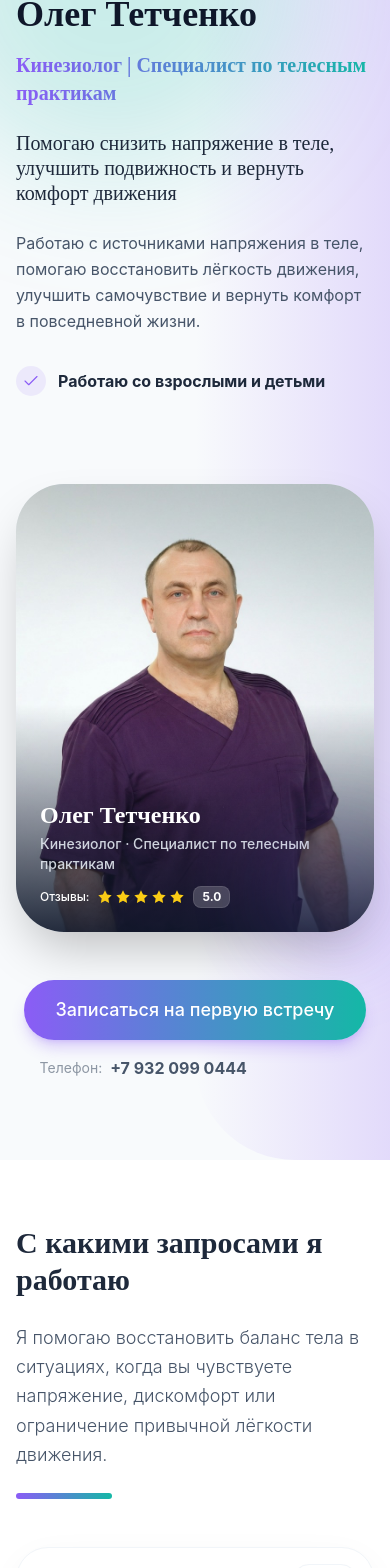
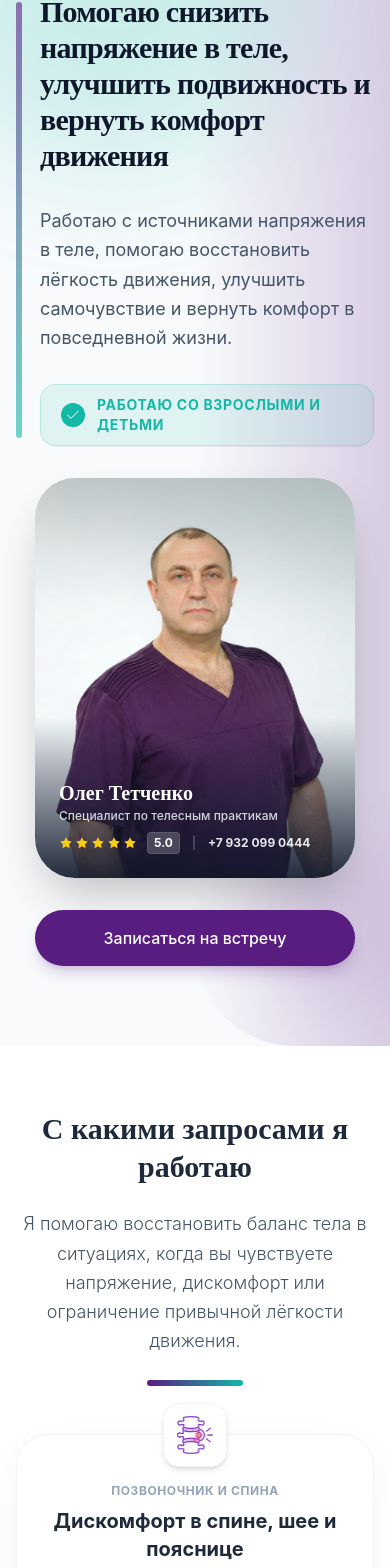
Before and after one commit to TonyGoodMan123/OlegTetchenko, a React (Vite) app: page / in a window 390 px wide. Shown: the part 134-1702 px from the top of the page. Built offline with nearby package versions, Linux system fonts and the light colour scheme; a web font is replaced by a local one.

Commit message:
Final branding, UX, and performance optimizations. Unified colors to #591d81, redesigned Hero section, and implemented full-screen mobile menu.

```diff
--- a/src/components/About.jsx
+++ b/src/components/About.jsx
@@ -107,6 +107,8 @@ const About = () => {
                                 src={galleryImages[currentIndex]}
                                 alt={`Олег Тетченко фото ${currentIndex + 1}`}
                                 className="w-full h-full object-cover transition-all duration-500 ease-in-out"
+                                loading="lazy"
+                                decoding="async"
                             />
 
                             {/* Personal Gallery Nav */}
@@ -142,6 +144,8 @@ const About = () => {
                                 src={certImages[certIndex]}
                                 alt={`Сертификат ${certIndex + 1}`}
                                 className="w-full h-full object-contain bg-slate-50 transition-all duration-500 ease-in-out"
+                                loading="lazy"
+                                decoding="async"
                             />
                             <div className="absolute inset-0 bg-gradient-to-t from-black/20 via-transparent to-transparent opacity-0 group-hover:opacity-100 transition-opacity pointer-events-none" />
 
--- a/src/components/Contacts.jsx
+++ b/src/components/Contacts.jsx
@@ -56,7 +56,7 @@ const Contacts = ({ onOpenModal }) => (
 
                 <button
                     onClick={onOpenModal}
-                    className="w-full py-4 bg-gradient-to-r from-brand-purple to-brand-teal text-white font-bold rounded-full shadow-lg transform active:scale-95 transition-all hover:shadow-xl"
+                    className="w-full py-4 bg-brand-purple text-white font-bold rounded-full shadow-lg transform active:scale-95 transition-all hover:shadow-xl hover:brightness-110"
                 >
                     Записаться
                 </button>
--- a/src/components/Footer.jsx
+++ b/src/components/Footer.jsx
@@ -3,9 +3,6 @@ import React from 'react';
 const Footer = () => (
     <footer className="bg-slate-900 text-slate-400 pt-16 pb-8 px-4 text-center text-sm">
         <div className="max-w-6xl mx-auto border-t border-slate-800 pt-8">
-            <p className="text-white font-serif font-bold text-lg mb-4">Олег Тетченко</p>
-            <p className="mb-8">Кинезиология и телесные практики. Мягкий подход к комфорту движения.</p>
-
             <div className="max-w-2xl mx-auto mb-10 p-6 rounded-2xl bg-slate-800/50 border border-slate-700/50 text-slate-300 text-xs leading-relaxed">
                 <p className="font-bold text-slate-100 mb-2 uppercase tracking-widest">Важно</p>
                 <p>Практики носят консультативный и восстановительный характер, не являются медицинскими услугами и не заменяют обращение к врачу.</p>
--- a/src/components/Header.jsx
+++ b/src/components/Header.jsx
@@ -1,5 +1,5 @@
 import React, { useState, useEffect } from 'react';
-import { Menu, X } from './ui/icons';
+import { Menu, X, Phone } from './ui/icons';
 import Button from './ui/Button';
 
 const Header = ({ onOpenModal }) => {
@@ -18,6 +18,14 @@ const Header = ({ onOpenModal }) => {
         if (el) el.scrollIntoView({ behavior: 'smooth' });
     };
 
+    useEffect(() => {
+        if (isMenuOpen) {
+            document.body.style.overflow = 'hidden';
+        } else {
+            document.body.style.overflow = 'unset';
+        }
+    }, [isMenuOpen]);
+
     const navItems = [
         { name: 'Запросы', id: 'problems' },
         { name: 'Методика', id: 'method' },
@@ -28,18 +36,14 @@ const Header = ({ onOpenModal }) => {
     ];
 
     return (
-        <header className={`fixed top-0 left-0 right-0 z-40 transition-all duration-300 ${scrolled ? 'glass shadow-sm py-3' : 'bg-transparent py-5'}`}>
+        <header className={`fixed top-0 left-0 right-0 transition-all duration-300 ${isMenuOpen ? 'z-[200] bg-white' : scrolled ? 'z-40 glass shadow-sm py-3' : 'z-40 bg-transparent py-5'}`}>
             <div className="max-w-7xl mx-auto px-4 md:px-8 flex items-center justify-between">
                 <div className="flex items-center cursor-pointer gap-2 md:gap-4" onClick={() => window.scrollTo({ top: 0, behavior: 'smooth' })}>
                     {/* Logo - visible on all devices */}
                     <img src="/images/logo.png" alt="Logo" className="h-8 w-8 md:h-12 md:w-12 object-contain" />
 
                     <h1 className="font-serif font-bold text-slate-800 flex items-center gap-2 text-base md:text-2xl">
-                        Олег Тетченко
-                        <span className="text-slate-400 font-light">|</span>
-                        <span className="font-sans font-medium text-slate-500 text-sm md:text-xl">
-                            Специалист по телесным практикам
-                        </span>
+                        Специалист по телесным практикам
                     </h1>
                 </div>
 
@@ -52,28 +56,54 @@ const Header = ({ onOpenModal }) => {
                         ))}
                     </nav>
 
-                    <Button onClick={onOpenModal} variant="primary" className="py-2 px-4 text-sm">
-                        Записаться
-                    </Button>
+                    <a href="tel:+79320990444" className="inline-flex items-center justify-center font-medium transition-all duration-300 transform active:scale-95 px-5 py-2.5 rounded-full bg-brand-purple text-white shadow-lg hover:shadow-xl hover:brightness-110 text-sm">
+                        <Phone size={18} className="mr-2" />
+                        Позвонить
+                    </a>
                 </div>
 
-                <button className="lg:hidden p-2 text-slate-800" onClick={() => setIsMenuOpen(!isMenuOpen)}>
-                    {isMenuOpen ? <X /> : <Menu />}
+                <button className="lg:hidden p-2 text-slate-800 relative z-[110]" onClick={() => setIsMenuOpen(!isMenuOpen)}>
+                    {isMenuOpen ? <X size={32} /> : <Menu size={32} />}
                 </button>
             </div>
 
-            {isMenuOpen && (
-                <div className="absolute top-full left-0 right-0 bg-white shadow-xl border-t border-slate-100 p-6 flex flex-col space-y-4 lg:hidden animate-fade-in max-h-[80vh] overflow-y-auto">
-                    {navItems.map(item => (
-                        <button key={item.name} onClick={() => scrollTo(item.id)} className="text-left text-lg font-medium text-slate-700 py-2 border-b border-slate-50">
-                            {item.name}
-                        </button>
-                    ))}
-                    <Button onClick={() => { setIsMenuOpen(false); onOpenModal(); }} className="w-full mt-4">
-                        Записаться
-                    </Button>
+            {/* Full Screen Mobile Menu Overlay - Instant Open */}
+            <div className={`fixed inset-0 bg-white z-[100] flex flex-col lg:hidden ${isMenuOpen ? 'opacity-100 pointer-events-auto' : 'opacity-0 pointer-events-none'}`}>
+                {/* Top Bar inside menu to maintain logo and close button consistency */}
+                <div className="p-6 flex items-center justify-between border-b border-slate-50">
+                    <div className="flex items-center gap-2">
+                         <img src="/images/logo.png" alt="Logo" className="h-10 w-10 object-contain" />
+                         <span className="font-serif font-bold text-slate-800 text-lg tracking-tight">Олег Тетченко</span>
+                    </div>
                 </div>
-            )}
+
+                <div className="flex-grow flex flex-col items-center justify-center p-8 space-y-8">
+                    <nav className="flex flex-col items-center space-y-6">
+                        {navItems.map((item) => (
+                            <button
+                                key={item.name}
+                                onClick={() => scrollTo(item.id)}
+                                className="text-3xl font-serif font-bold text-slate-800 hover:text-brand-purple transition-all transform active:scale-95"
+                            >
+                                {item.name}
+                            </button>
+                        ))}
+                    </nav>
+
+                    <div className="w-16 h-1 bg-slate-100 rounded-full"></div>
+
+                    <a href="tel:+79320990444" className="flex flex-col items-center gap-2 group">
+                        <span className="text-xs uppercase tracking-[0.2em] text-slate-400 font-bold">Записаться на встречу</span>
+                        <span className="text-2xl font-bold text-brand-purple group-active:scale-95 transition-transform">+7 932 099 0444</span>
+                    </a>
+                </div>
+
+                <div className="p-8 border-t border-slate-50 bg-slate-50/50 flex justify-center">
+                    <div className="flex gap-8 text-slate-400">
+                         <span className="text-sm font-medium italic">Олег Тетченко — Телесные практики</span>
+                    </div>
+                </div>
+            </div>
         </header>
     );
 };
--- a/src/components/Hero.jsx
+++ b/src/components/Hero.jsx
@@ -7,34 +7,45 @@ const Hero = () => (
         <div className="absolute top-0 right-0 w-1/2 h-full bg-gradient-to-l from-brand-purple/20 to-transparent -z-10 rounded-l-[100px]"></div>
         <div className="absolute -top-20 -left-20 w-96 h-96 bg-brand-teal/20 rounded-full blur-3xl -z-10"></div>
 
-        <div className="max-w-7xl mx-auto grid md:grid-cols-2 gap-12 items-center">
-            <div className="order-1 md:order-1">
-                <h1 className="text-4xl md:text-5xl lg:text-6xl font-serif font-bold text-slate-900 leading-[1.15] mb-4">
-                    Олег Тетченко
-                </h1>
-                <p className="text-xl md:text-2xl font-serif font-bold gradient-text mb-6">
-                    Кинезиолог | Специалист по телесным практикам
-                </p>
+        <div className="max-w-7xl mx-auto grid md:grid-cols-2 gap-8 items-center">
+            <div className="order-1">
+                <div className="relative pl-6 md:pl-10">
+                    {/* Vertical Accent Line */}
+                    <div className="absolute left-0 top-2 bottom-2 w-1.5 bg-gradient-to-b from-brand-purple to-brand-teal rounded-full opacity-60"></div>
 
-                <div className="mb-8 space-y-6">
-                    <p className="text-xl md:text-2xl font-serif font-medium text-slate-800 leading-tight">
-                        Помогаю снизить напряжение в теле, улучшить подвижность и вернуть комфорт движения
-                    </p>
-                    <p className="text-slate-600 leading-relaxed max-w-lg">
-                        Работаю с источниками напряжения в теле, помогаю восстановить лёгкость движения, улучшить самочувствие и вернуть комфорт в повседневной жизни.
-                    </p>
-                </div>
+                    <div className="space-y-8">
+                        <p className="text-3xl md:text-4xl lg:text-5xl font-serif font-bold text-slate-900 leading-[1.2] tracking-tight">
+                            Помогаю снизить напряжение в теле, улучшить подвижность и вернуть комфорт движения
+                        </p>
 
-                <div className="flex items-center gap-3 mb-10 text-slate-800 font-bold">
-                    <div className="bg-brand-purple/10 text-brand-purple rounded-full p-1.5 flex-shrink-0">
-                        <Check size={18} />
+                        <p className="text-lg md:text-xl text-slate-600 leading-relaxed max-w-xl">
+                            Работаю с источниками напряжения в теле, помогаю восстановить лёгкость движения, улучшить самочувствие и вернуть комфорт в повседневной жизни.
+                        </p>
+
+                        <div className="flex flex-wrap items-center gap-4">
+                            <div className="inline-flex items-center gap-3 bg-brand-teal/10 text-brand-teal px-5 py-2.5 rounded-2xl border border-brand-teal/20 shadow-sm">
+                                <div className="bg-brand-teal text-white rounded-full p-1 flex-shrink-0">
+                                    <Check size={16} />
+                                </div>
+                                <span className="font-bold text-sm md:text-base uppercase tracking-wider">Работаю со взрослыми и детьми</span>
+                            </div>
+                        </div>
+
+                        <div className="pt-4 hidden md:block">
+                            <Button
+                                id="hero-cta-button-desktop"
+                                onClick={() => document.getElementById('contacts')?.scrollIntoView({ behavior: 'smooth' })}
+                                className="text-base px-8 py-4 shadow-brand-purple/20"
+                            >
+                                Записаться на встречу
+                            </Button>
+                        </div>
                     </div>
-                    Работаю со взрослыми и детьми
                 </div>
             </div>
 
-            <div className="order-2 md:order-2 relative flex justify-center md:block">
-                <div className="relative rounded-[3rem] overflow-hidden shadow-2xl bg-slate-200 aspect-[4/5] md:max-w-md md:mx-auto">
+            <div className="order-2 relative flex flex-col items-center md:items-end">
+                <div className="relative rounded-[2.5rem] overflow-hidden shadow-2xl bg-slate-200 aspect-[4/5] w-full max-w-[320px] md:max-w-sm">
                     <img
                         src="/images/hero_photo_purple.jpg"
                         alt="Олег Тетченко"
@@ -43,42 +54,38 @@ const Hero = () => (
                         fetchPriority="high"
                         decoding="async"
                     />
-                    <div className="absolute bottom-0 left-0 right-0 bg-gradient-to-t from-slate-900/90 to-transparent p-6 md:p-8 pt-24">
-                        <h3 className="text-white font-serif text-2xl md:text-3xl font-bold leading-tight mb-1">Олег Тетченко</h3>
-                        <p className="text-slate-200 text-sm md:text-base font-medium opacity-90">Кинезиолог · Специалист по телесным практикам</p>
-                        <div className="flex items-center gap-2 mt-3">
-                            <span className="text-white text-xs md:text-sm font-medium">Отзывы:</span>
-                            <div className="flex text-yellow-400">
-                                {[...Array(5)].map((_, i) => (
-                                    <Star key={i} size={16} fill="currentColor" stroke="none" className="mr-0.5 last:mr-0 drop-shadow-sm" />
-                                ))}
+                    <div className="absolute bottom-0 left-0 right-0 bg-gradient-to-t from-slate-900/90 to-transparent p-6 pt-16">
+                        <h3 className="text-white font-serif text-xl md:text-2xl font-bold leading-tight mb-0.5">Олег Тетченко</h3>
+                        <p className="text-slate-200 text-xs md:text-sm font-medium opacity-90">Специалист по телесным практикам</p>
+                        <div className="flex items-center gap-3 mt-2">
+                            <div className="flex items-center gap-2">
+                                <div className="flex text-yellow-400">
+                                    {[...Array(5)].map((_, i) => (
+                                        <Star key={i} size={14} fill="currentColor" stroke="none" className="mr-0.5" />
+                                    ))}
+                                </div>
+                                <span className="text-white font-bold text-xs bg-white/20 backdrop-blur-md px-1.5 py-0.5 rounded border border-white/10">5.0</span>
                             </div>
-                            <span className="text-white font-bold text-xs md:text-sm bg-white/20 backdrop-blur-md px-2 py-0.5 rounded-lg border border-white/10">5.0</span>
+                            <span className="text-white/40 text-xs">|</span>
+                            <a href="tel:+79320990444" className="text-white/90 text-xs md:text-sm font-bold hover:text-white transition-colors">
+                                +7 932 099 0444
+                            </a>
                         </div>
                     </div>
                 </div>
-                <div className="absolute -bottom-10 -right-10 w-40 h-40 bg-brand-purple rounded-full opacity-10 blur-2xl"></div>
-            </div>
 
-            <div className="order-3 md:col-start-1 md:-mt-8">
-                <div className="flex flex-col sm:flex-row items-center sm:items-start gap-6">
-                    <div className="flex flex-col gap-4">
-                        <Button
-                            id="hero-cta-button"
-                            onClick={() => document.getElementById('contacts')?.scrollIntoView({ behavior: 'smooth' })}
-                            className="text-lg px-8 py-4 shadow-brand-purple/30"
-                        >
-                            Записаться на первую встречу
-                        </Button>
-                        <a
-                            href="tel:+79320990444"
-                            className="flex items-center gap-2 text-slate-600 hover:text-brand-purple transition-colors font-bold px-4"
-                        >
-                            <span className="text-sm opacity-60 font-normal">Телефон:</span>
-                            +7 932 099 0444
-                        </a>
-                    </div>
+                {/* Mobile Button - visible only on small screens */}
+                <div className="w-full max-w-[320px] mt-8 md:hidden">
+                    <Button
+                        id="hero-cta-button-mobile"
+                        onClick={() => document.getElementById('contacts')?.scrollIntoView({ behavior: 'smooth' })}
+                        className="w-full text-base py-4 shadow-brand-purple/20"
+                    >
+                        Записаться на встречу
+                    </Button>
                 </div>
+
+                <div className="absolute -bottom-10 -right-10 w-40 h-40 bg-brand-purple rounded-full opacity-10 blur-2xl -z-10"></div>
             </div>
         </div>
     </section>
--- a/src/components/Problems.jsx
+++ b/src/components/Problems.jsx
@@ -51,9 +51,9 @@ const Problems = () => {
             image: "/icons/sleep.png"
         },
         {
-            category: "Восстановление",
-            title: "После нагрузок и перенапряжения",
-            text: "Помощь телу в восстановлении после интенсивных тренировок, длительной сидячей работы или физического труда.",
+            category: "Живот и таз",
+            title: "Напряжение в области живота и таза",
+            text: "Мягкая работа с балансом таза и снятие внутреннего напряжения в области живота для улучшения общего самочувствия.",
             icon: CustomStomach,
             image: "/icons/stomach.png"
         },
@@ -65,9 +65,9 @@ const Problems = () => {
             image: "/icons/psychology.png"
         },
         {
-            category: "Живот и таз",
-            title: "Напряжение в области живота и таза",
-            text: "Мягкая работа с балансом таза и снятие внутреннего напряжения в области живота для улучшения общего самочувствия.",
+            category: "Здоровье стоп",
+            title: "Проблемы стоп и индивидуальные стельки",
+            text: "Быстрая утомляемость ног, боли в стопах, плоскостопие. Диагностика на специальном аппарате (подоскопе) и изготовление персональных стелек под вашу биомеханику.",
             icon: CustomFoot,
             image: "/icons/foot.png"
         }
@@ -88,9 +88,9 @@ const Problems = () => {
 
                 <defs>
                     <linearGradient id="energy-gradient-1" x1="0%" y1="0%" x2="100%" y2="0%">
-                        <stop offset="0%" stopColor="#7c3aed" stopOpacity="0" />
-                        <stop offset="50%" stopColor="#7c3aed" stopOpacity="0.3" />
-                        <stop offset="100%" stopColor="#7c3aed" stopOpacity="0" />
+                        <stop offset="0%" stopColor="#591d81" stopOpacity="0" />
+                        <stop offset="50%" stopColor="#591d81" stopOpacity="0.3" />
+                        <stop offset="100%" stopColor="#591d81" stopOpacity="0" />
                     </linearGradient>
                     <linearGradient id="energy-gradient-2" x1="0%" y1="0%" x2="100%" y2="0%">
                         <stop offset="0%" stopColor="#0d9488" stopOpacity="0" />
@@ -107,16 +107,22 @@ const Problems = () => {
                 />
                 <div className="grid md:grid-cols-2 lg:grid-cols-3 gap-6 mb-12">
                     {items.map((item, idx) => (
-                        <Card key={idx} className="relative h-full hover:-translate-y-1 transition-transform flex flex-col bg-slate-50 border border-slate-100 rounded-2xl p-6 pt-8">
-                            <div className="absolute top-4 right-4 w-16 h-16 rounded-2xl bg-white flex items-center justify-center text-brand-purple shadow-sm overflow-hidden p-3 border border-slate-100">
+                        <Card key={idx} className="relative h-full hover:-translate-y-1 transition-transform flex flex-col items-center bg-slate-50 border border-slate-100 rounded-2xl p-6 pt-12 text-center">
+                            <div className="absolute top-0 left-1/2 -translate-x-1/2 -translate-y-1/2 w-16 h-16 rounded-2xl bg-white flex items-center justify-center text-brand-purple shadow-md overflow-hidden p-3 border border-slate-100">
                                 {item.image ? (
-                                    <img src={item.image} alt={item.title} className="w-full h-full object-contain" />
+                                    <img
+                                        src={item.image}
+                                        alt={item.title}
+                                        className="w-full h-full object-contain"
+                                        loading="lazy"
+                                        decoding="async"
+                                    />
                                 ) : (
                                     <item.icon size={32} />
                                 )}
                             </div>
-                            <div className="text-xs font-bold text-slate-400 uppercase tracking-wider mb-2 pr-16">{item.category}</div>
-                            <h3 className="text-xl font-bold text-slate-800 mb-3 pr-16">{item.title}</h3>
+                            <div className="text-xs font-bold text-slate-400 uppercase tracking-wider mb-2">{item.category}</div>
+                            <h3 className="text-xl font-bold text-slate-800 mb-3">{item.title}</h3>
                             <p className="text-slate-600 leading-relaxed text-sm flex-grow">{item.text}</p>
                         </Card>
                     ))}
--- a/src/components/ui/Button.jsx
+++ b/src/components/ui/Button.jsx
@@ -4,7 +4,7 @@ const Button = ({ children, onClick, variant = 'primary', className = '', icon:
     const baseStyle = "inline-flex items-center justify-center font-medium transition-all duration-300 transform active:scale-95 px-6 py-3 rounded-full cursor-pointer";
 
     const variants = {
-        primary: "gradient-bg text-white shadow-lg hover:shadow-xl hover:brightness-110 border-0",
+        primary: "bg-brand-purple text-white shadow-lg hover:shadow-xl hover:brightness-110 border-0",
         secondary: "bg-white text-slate-700 border border-slate-200 hover:border-brand-purple hover:text-brand-purple shadow-sm",
         outline: "bg-transparent border border-slate-300 text-slate-600 hover:border-brand-teal hover:text-brand-teal"
     };
--- a/src/components/ui/SectionTitle.jsx
+++ b/src/components/ui/SectionTitle.jsx
@@ -1,16 +1,16 @@
 import React from 'react';
 
 const SectionTitle = ({ title, subtitle }) => (
-    <div className="mb-12 text-left">
+    <div className="mb-12 text-center">
         <h2 className="text-3xl md:text-4xl lg:text-5xl font-serif font-bold text-slate-800 mb-6 leading-tight">
             {title}
         </h2>
         {subtitle && (
-            <p className="text-slate-600 text-lg md:text-xl max-w-3xl font-light leading-relaxed mb-6">
+            <p className="text-slate-600 text-lg md:text-xl max-w-3xl mx-auto font-light leading-relaxed mb-6">
                 {subtitle}
             </p>
         )}
-        <div className="h-1.5 w-24 bg-gradient-to-r from-brand-purple to-brand-teal rounded-full"></div>
+        <div className="h-1.5 w-24 bg-gradient-to-r from-brand-purple to-brand-teal rounded-full mx-auto"></div>
     </div>
 );
 
--- a/tailwind.config.js
+++ b/tailwind.config.js
@@ -8,7 +8,7 @@ export default {
     extend: {
       colors: {
         brand: {
-          purple: '#8B5CF6', // More vibrant violet
+          purple: '#591d81', // Previous plum purple
           teal: '#14B8A6',   // More vibrant teal
           dark: '#1F1F1F',
         }
```
Also changed, not shown: src/components/Cases.jsx (+53 -10 lines), src/components/Method.jsx (+11 -9 lines), src/components/MobileStickyCTA.jsx (+10 -15 lines).
